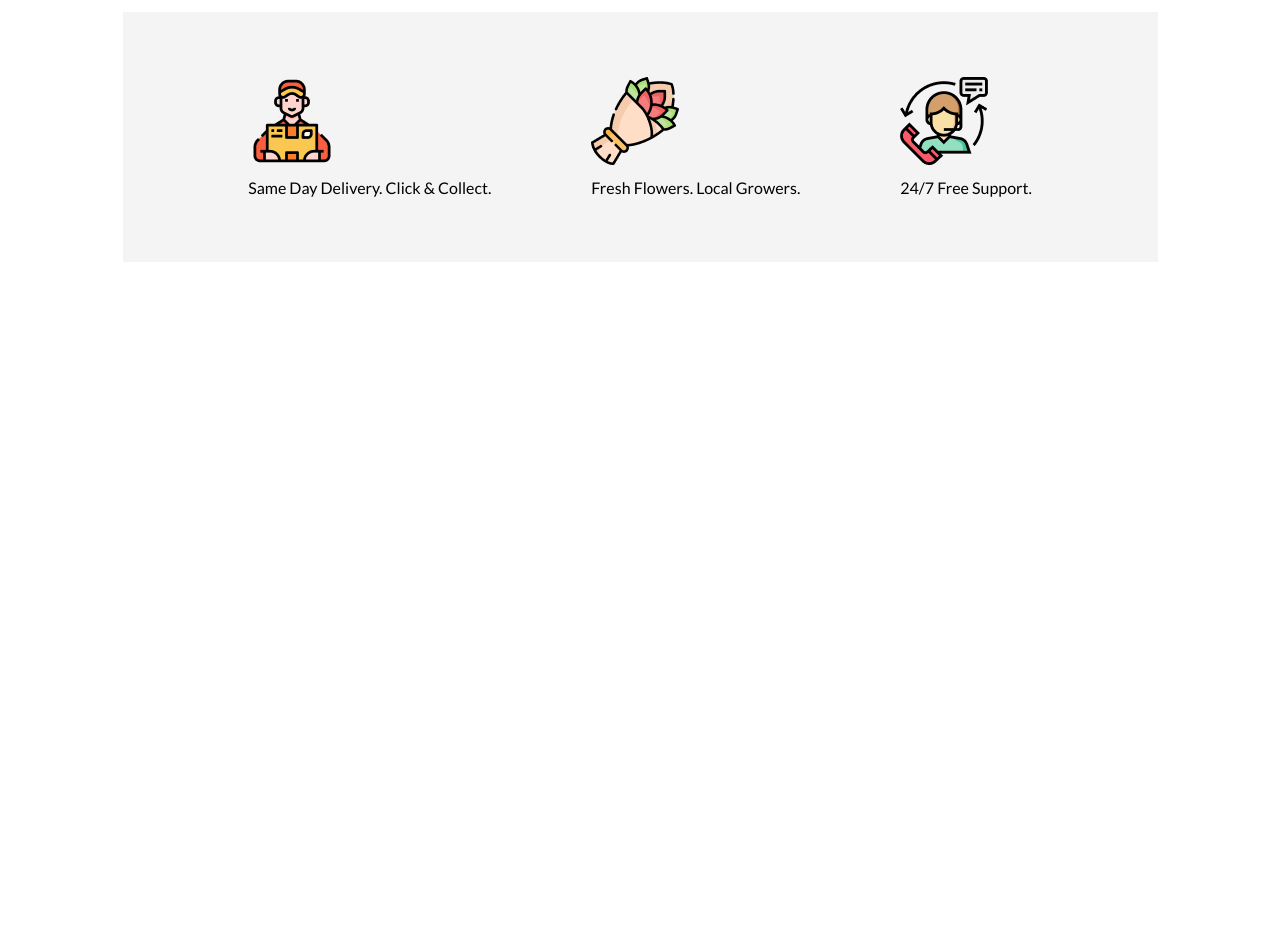
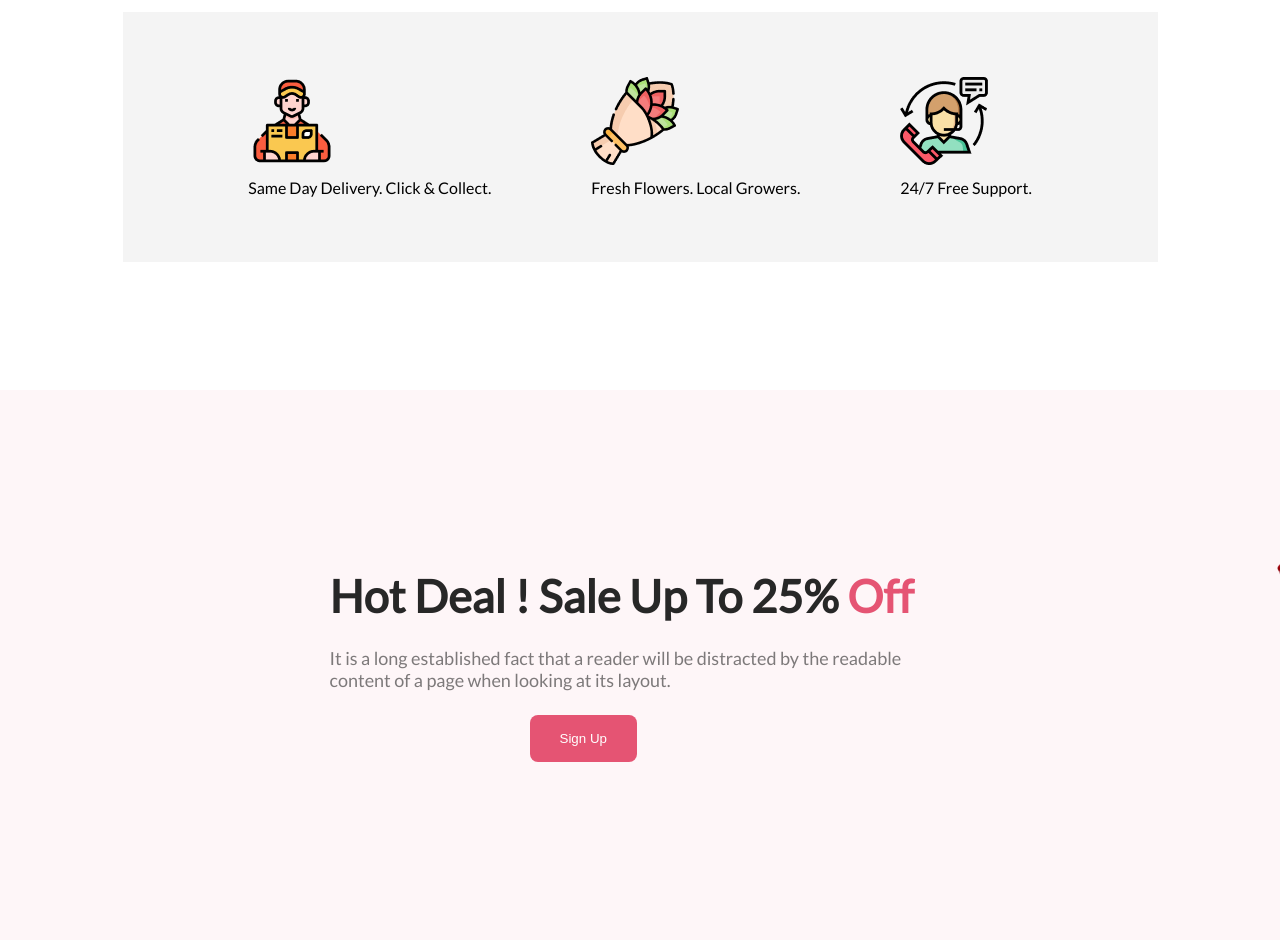
Before and after one commit to Farhad-Hossain-45/first-assignment, a plain HTML site: page index.html in a window 1280 px wide. Shown: the part 1772-2712 px from the top of the page. Before the commit the page ends 2034 px from the top, so only its background shows below. Drawn offline with Linux system fonts and the light colour scheme.

Commit message:
added sales container

```diff
--- a/index.html
+++ b/index.html
@@ -62,6 +62,17 @@
                 <p class="delivery-discription">24/7 Free Support.</p>
             </div>
         </section>
+        <section class="sales-section">
+            <div class="sales">
+                <h3 class="sales-title">Hot Deal ! Sale Up To 25% <span class="sales-span">Off</span></h3>
+                <p class="sales-discription">It is a long established fact that a reader will be distracted by the readable <br>content of a page when looking at its layout.</p>
+                <button class="btn sales-btn">Sign Up</button>
+            </div>
+            <div class="product">
+                <img class="sales-img" src="./Flower Asset/pngwing 8.png" alt="">
+            </div>
+        </section>
+
     </main>
     <footer>
 
--- a/style.css
+++ b/style.css
@@ -121,3 +121,29 @@ padding: 85px 45px 0 45px;
 .delivery-discription{
     text-align: center;
 }
+.sales-section{
+
+    width: 1920px;
+    height: 550px;
+    background-color: rgba(229, 84, 115, 0.05);
+    display: flex;
+    justify-content: space-around;
+    align-items: center;
+    margin-top: 128px;
+    padding: 0 150px;
+}
+.sales-title{
+    color: #272727;
+    font-size: 45px;
+}
+.sales-span{
+    color: #E55473;
+}
+.sales-discription{
+    color: rgba(39, 39, 39, 0.60);
+    font-size: 18px;
+    margin: 24px 0;
+}
+.sales-btn{
+    margin-left:200px ;
+}
```
